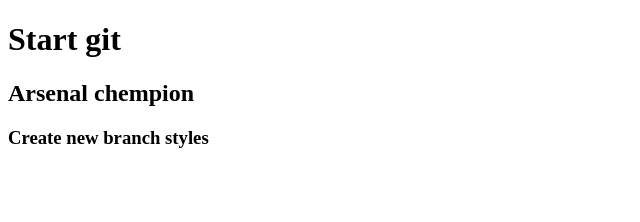
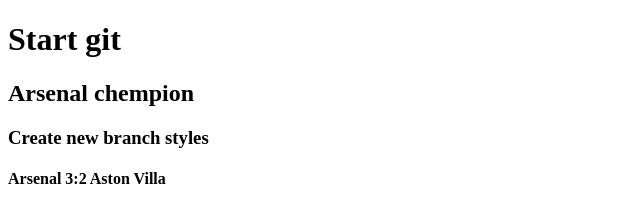
Before and after one commit to Kurnat/advance, a plain HTML site: page index.html in a window 1280 px wide. Shown: the whole page, without its empty margins (0-640 px from the left). Drawn offline with Linux system fonts and the light colour scheme.

Commit message:
add new h4 tag

```diff
--- a/index.html
+++ b/index.html
@@ -10,5 +10,6 @@
     <h1>Start git</h1>
     <h2>Arsenal chempion</h2>
     <h3>Create new branch styles</h3>
+    <h4>Arsenal 3:2 Aston Villa</h4>
 </body>
 </html>
```
